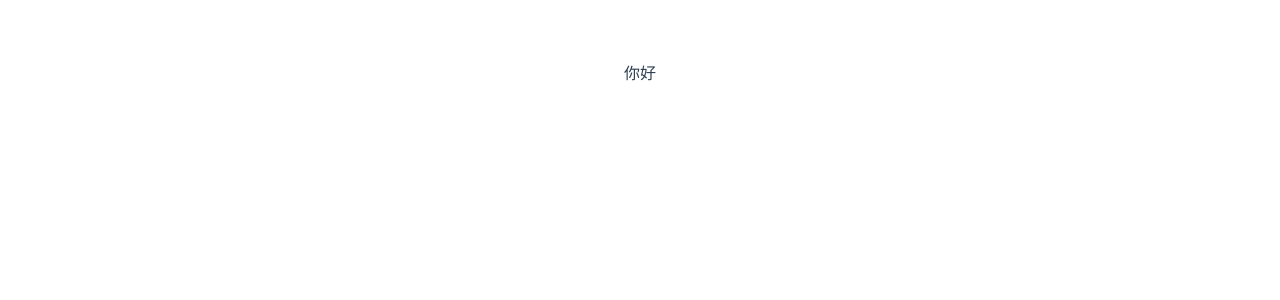
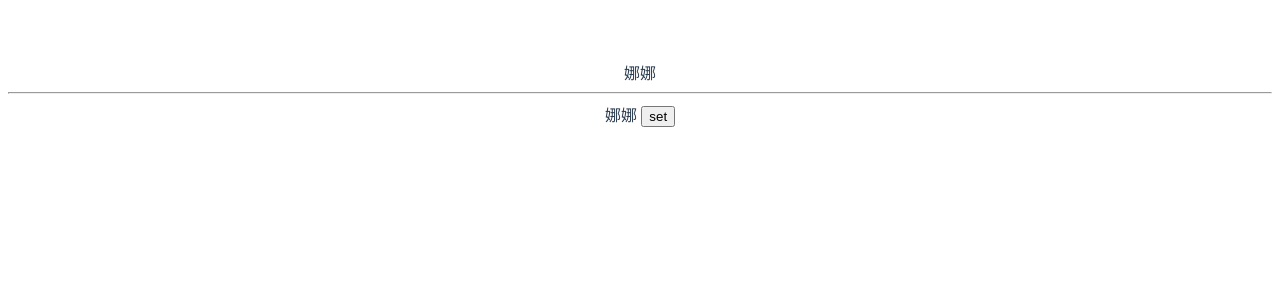
Before and after one commit to zhanana/vue-demo-1, a Vue app: page / in a window 1280 px wide. Shown: the top 300 px of the page. Built offline with nearby package versions, Linux system fonts and the light colour scheme.

Commit message:
名片展示

```diff
--- a/src/App.vue
+++ b/src/App.vue
@@ -1,17 +1,17 @@
 <template>
   <div id="app">
-    <Demo4/>
+    <Demo5/>
   </div>
 </template>
 
 <script>
 
-import Demo4 from './components/Demo4.vue'
+import Demo5 from './components/Demo5.vue'
 
 export default {
   name: 'App',
   components: {
-    Demo4
+    Demo5
   },
   data(){
     return{
--- a/src/components/Demo4.vue
+++ b/src/components/Demo4.vue
@@ -1,10 +1,22 @@
 <template>
     <div class="container">
         你好
+    <hr>
+        {{obj3.b}}
+    <hr>
+        {{obj3.c}}
+        <button @click="setB">set b</button>
+        {{array[3]}}
+    <hr>
+        {{array[4]}}
+    <hr>
+        {{array}}
+        <button @click="setD">setD</button>
     </div>
 </template>
 
 <script>
+import Vue from 'vue';
 export default {
     name:'',
     components: {
@@ -13,6 +25,7 @@ export default {
     data() {
         return {
             obj3:{
+                a:0,
                 姓:"高",
                 名:"圆圆",
 
@@ -21,8 +34,8 @@ export default {
                     return this.姓+this.名
 
                 }
-
-            }
+            },
+            array:['a','b','c']
         };
     },
     computed: {
@@ -40,7 +53,16 @@ export default {
 
     },
     methods: {
-
+        setB(){
+            // this.obj3.b = 1 这个时候页面是不会显示出1的，因为vue没法监听不存在的b
+            Vue.set(this.obj3,'b',2)
+            this.$set(this.obj3,'c',3)
+            // Vue.set和this.$set的作用，①新增key，②自动创建代理和监听（如果没有创建），③触发UI更新
+        },
+        setD(){
+            Vue.set(this.array,3,'d')
+            this.$set(this.array,4,'e')
+        }
     },
 };
 </script>
--- /dev/null
+++ b/src/components/Demo5.vue
@@ -0,0 +1,56 @@
+<template>
+    <div class="container">
+        {{users.nickname||users.emails||users.phones}}
+        <hr>
+        {{displayName}}
+        <button @click="add">set</button>
+    </div>
+</template>
+
+<script>
+export default {
+    name:'',
+    components: {
+
+    },
+    data() {
+        return {
+            users:{
+                nickname:"娜娜",
+                emails:"614556279@qq.com",
+                phones:"18156466003"
+            }
+        };
+    },
+    computed: {
+        displayName:{
+            get(){
+                const users = this.users
+                return users.nickname||users.emails||users.phones
+            },
+            set(value){
+                this.users.nickname = value
+            }
+        }
+    },
+    watch: {
+
+    },
+    created() {
+
+    },
+    mounted() {
+
+    },
+    methods: {
+        add(){
+            // this.users.nickname = "虎虎"
+            this.displayName = "虎虎"
+        }
+    },
+};
+</script>
+
+<style scoped >
+
+</style>
```
